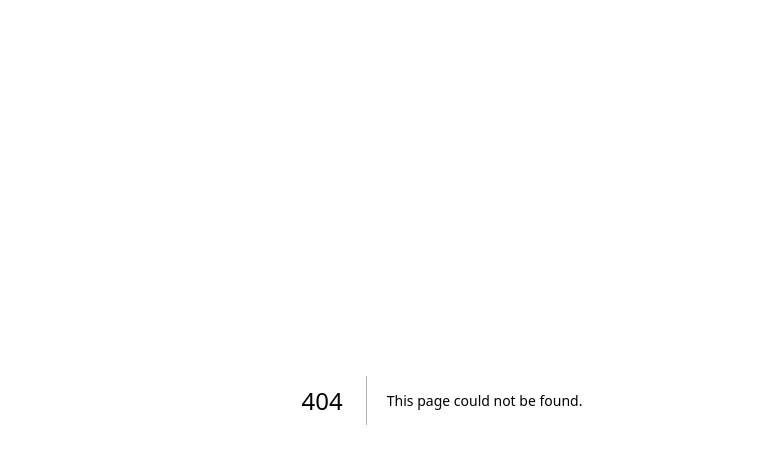
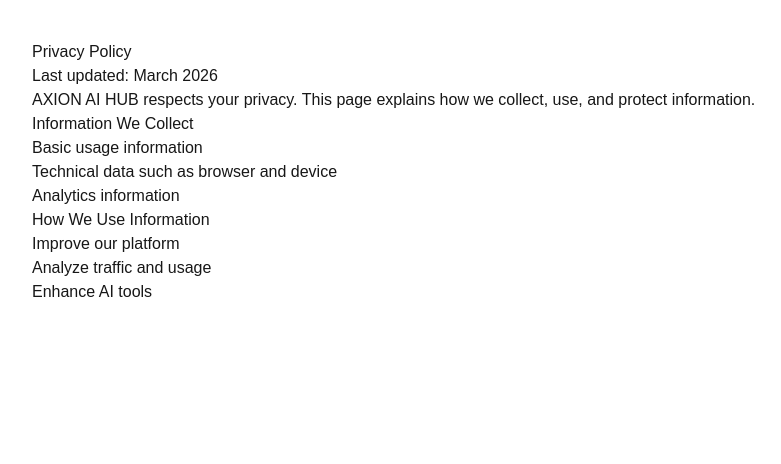
Before and after one commit to michaelauditor-pixel/axion-ai-hub, a Next.js app: page /privacy-policy in a window 1280 px wide. Before the commit this address had no page. Shown: the top 464 px of the page, without its empty margins (198-979 px from the left). Built offline with nearby package versions, Linux system fonts and the light colour scheme.

Commit message:
Add legal pages

```diff
--- /dev/null
+++ b/src/app/about/page.tsx
@@ -0,0 +1,9 @@
+export default function AboutPage() {
+  return (
+    <main style={{ padding: "40px", maxWidth: "900px", margin: "0 auto" }}>
+      <h1>About AXION AI HUB</h1>
+      <p>AXION AI HUB is a global AI creation platform built for tools, prompts, templates, and scalable AI workflows.</p>
+      <p>Our mission is to make AI creation practical, accessible, and globally scalable.</p>
+    </main>
+  );
+}
--- /dev/null
+++ b/src/app/contact/page.tsx
@@ -0,0 +1,9 @@
+export default function ContactPage() {
+  return (
+    <main style={{ padding: "40px", maxWidth: "900px", margin: "0 auto" }}>
+      <h1>Contact</h1>
+      <p>For questions, support, or partnerships:</p>
+      <p><strong>contact@axionaihub.com</strong></p>
+    </main>
+  );
+}
--- /dev/null
+++ b/src/app/privacy-policy/page.tsx
@@ -0,0 +1,21 @@
+export default function PrivacyPolicyPage() {
+  return (
+    <main style={{ padding: "40px", maxWidth: "900px", margin: "0 auto" }}>
+      <h1>Privacy Policy</h1>
+      <p>Last updated: March 2026</p>
+      <p>AXION AI HUB respects your privacy. This page explains how we collect, use, and protect information.</p>
+      <h2>Information We Collect</h2>
+      <ul>
+        <li>Basic usage information</li>
+        <li>Technical data such as browser and device</li>
+        <li>Analytics information</li>
+      </ul>
+      <h2>How We Use Information</h2>
+      <ul>
+        <li>Improve our platform</li>
+        <li>Analyze traffic and usage</li>
+        <li>Enhance AI tools</li>
+      </ul>
+    </main>
+  );
+}
--- /dev/null
+++ b/src/app/terms-of-service/page.tsx
@@ -0,0 +1,14 @@
+export default function TermsOfServicePage() {
+  return (
+    <main style={{ padding: "40px", maxWidth: "900px", margin: "0 auto" }}>
+      <h1>Terms of Service</h1>
+      <p>By using AXION AI HUB you agree to these terms.</p>
+      <h2>Use of Platform</h2>
+      <p>The platform must be used only for lawful purposes.</p>
+      <h2>AI Generated Content</h2>
+      <p>AI outputs are provided for assistance and must be reviewed by users.</p>
+      <h2>Liability</h2>
+      <p>The platform is provided "as is" without warranties.</p>
+    </main>
+  );
+}
```
